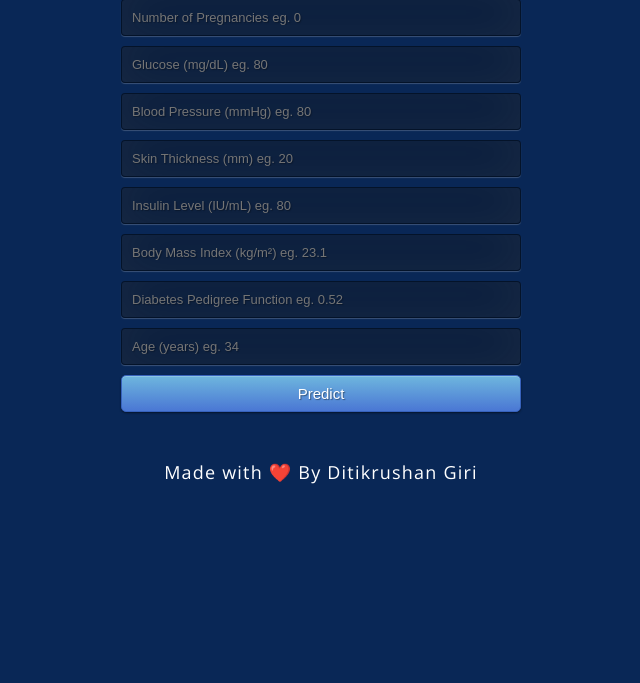
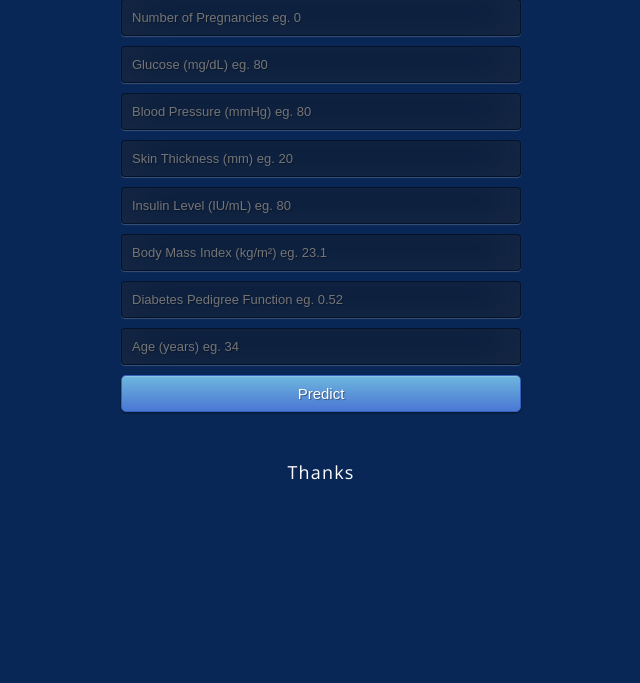
Before and after one commit to heroorkrishna/Diabetes-Prediction, a Flask app: page / in a window 1280 px wide. Shown: the part 218-901 px from the top of the page, without its empty margins (319-959 px from the left). Run offline with Flask 2, Linux system fonts and the light colour scheme; parts of the project's set-up code (start-up, migrations or seed data) failed here and were passed over.

Commit message:
Update index.html

```diff
--- a/templates/index.html
+++ b/templates/index.html
@@ -103,7 +103,7 @@ input:focus { box-shadow: inset 0 -5px 45px rgba(100,100,100,0.4), 0 1px 1px rgb
 
 
 	<span class="footer">
-    Made with ❤️ By Ditikrushan Giri
+    Thanks
 </span>
  </div>
 
```
